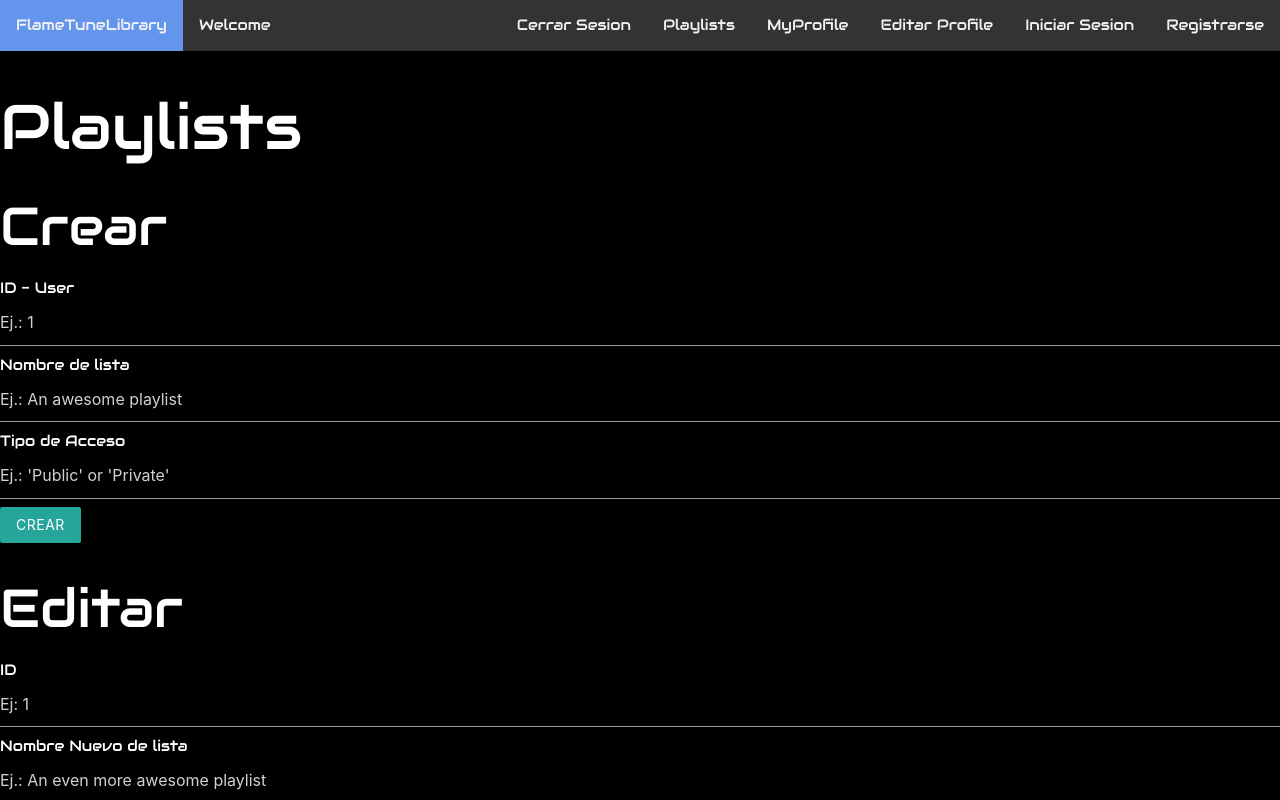
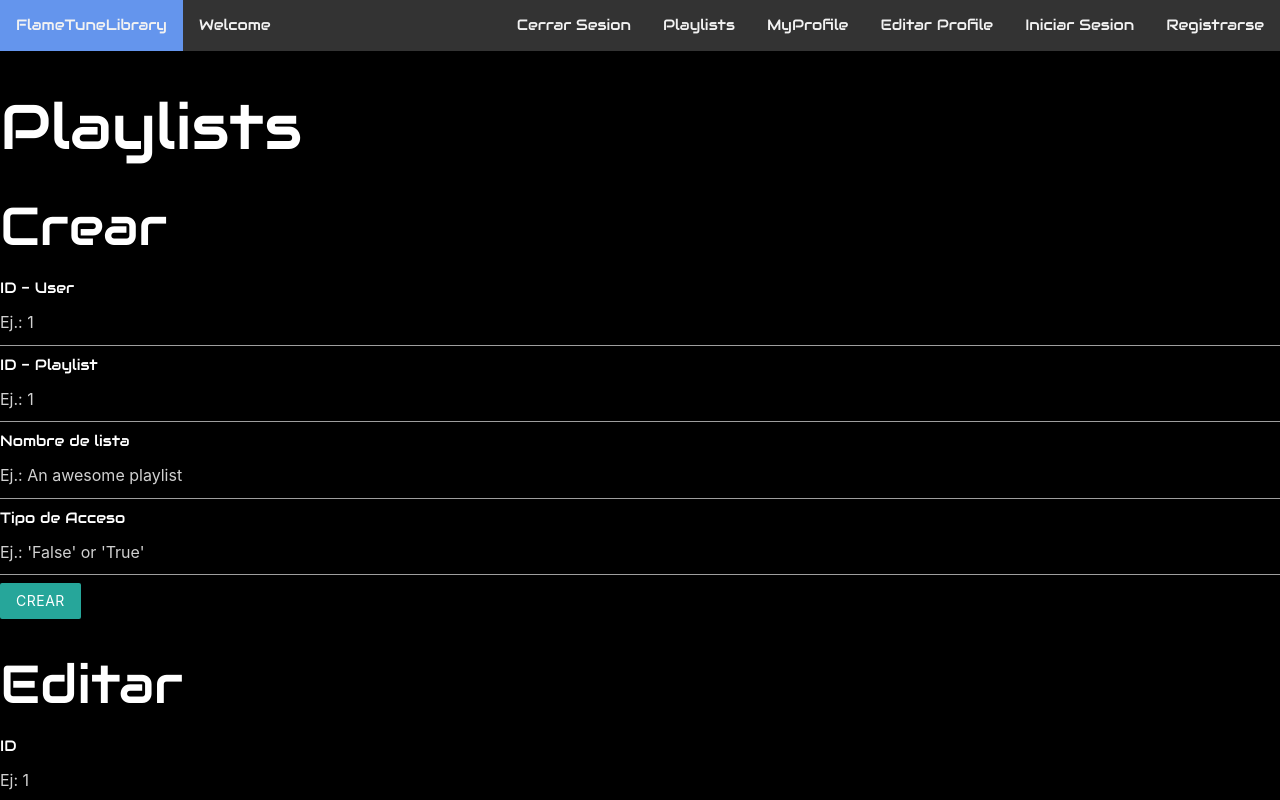
Before and after one commit to LeonardoFFranco/FTLFE, an Angular app: page /playlists in a window 1280 px wide. Shown: the top 800 px of the page. Built offline with nearby package versions, Linux system fonts and the light colour scheme.

Commit message:
Update playlists.component.html

```diff
--- a/src/app/playlists/playlists.component.html
+++ b/src/app/playlists/playlists.component.html
@@ -6,9 +6,11 @@
   <h2>Crear</h2>
 
   ID - User<input type="text" [(ngModel)]="data_id" name="u" placeholder="Ej.: 1" required="required" /><br>
+  ID - Playlist<input type="text" [(ngModel)]="data_id_playlist" name="u" placeholder="Ej.: 1" required="required" /><br>
   Nombre de lista<input type="text" [(ngModel)]="data_nombre_playlist" name="u" placeholder="Ej.: An awesome playlist" required="required" /><br>
-  Tipo de Acceso<input type="text" [(ngModel)]="data_tipo_acceso_playlist" name="u" placeholder="Ej.: 'Public' or 'Private' " required="required" /><br>
+  Tipo de Acceso<input type="text" [(ngModel)]="data_tipo_acceso_playlist" name="u" placeholder="Ej.: 'False' or 'True' " required="required" /><br>
   <input type="button" value="Crear" class="btn btn-primary btn-block" (click)="save($event)" />
+
 
   <h2>Editar</h2>
   ID<input type="text" [(ngModel)]="data_id" name="u" placeholder="Ej: 1" required="required" /><br>
@@ -17,8 +19,8 @@
   <input type="button" value="Editar" class="btn btn-primary btn-block" (click)="update($event)" />
 
   <h2>Eliminar</h2>
-  Nombre de lista<input type="text" [(ngModel)]="data_nomli" name="u" placeholder="Ej.: An awesome playlist" required="required" /><br>
-  <input type="button" value="Eliminar" class="btn btn-primary btn-block" (click)="save($event)" />
+   ID Playlist<input type="text" [(ngModel)]="data_id_playlist" name="u" placeholder="Ej.: An awesome playlist" required="required" /><br>
+  <input type="button" value="Eliminar" class="btn btn-primary btn-block" (click)="delete($event)" />
 
   <br><br><br><br><br><br><br><br><br>
 </div>
```
